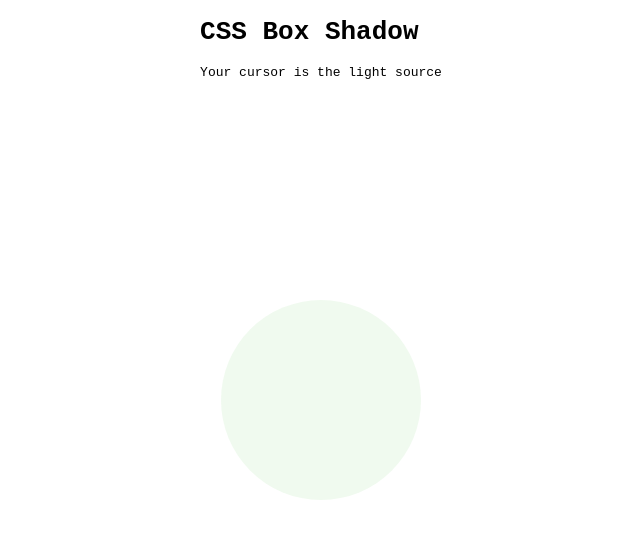
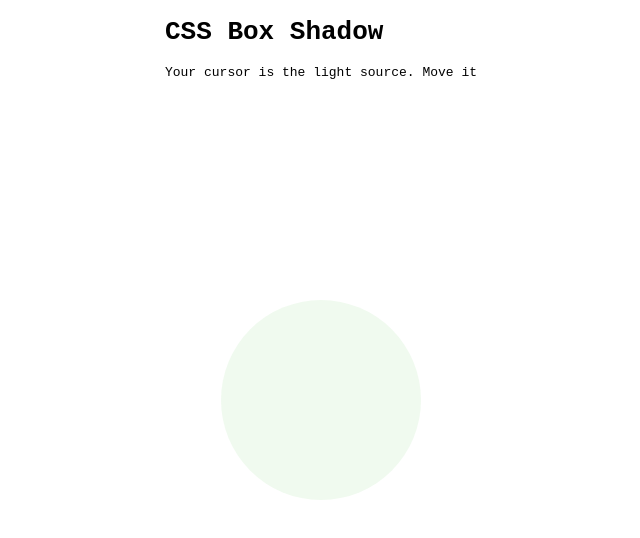
Before and after one commit to jothinkumar/css-box-shadow, a plain HTML site: page index.html in a window 1280 px wide. Shown: the whole page, without its empty margins (319-959 px from the left). Drawn offline with Linux system fonts and the light colour scheme.

Commit message:
improv instructions

```diff
--- a/index.html
+++ b/index.html
@@ -38,7 +38,7 @@
 <body>
     <div id="overlay">
         <h1>CSS Box Shadow</h1>
-    <p>Your cursor is the light source</p>
+    <p>Your cursor is the light source. Move it</p>
     </div>
     <div id="main">
         <div id="circle">
```
